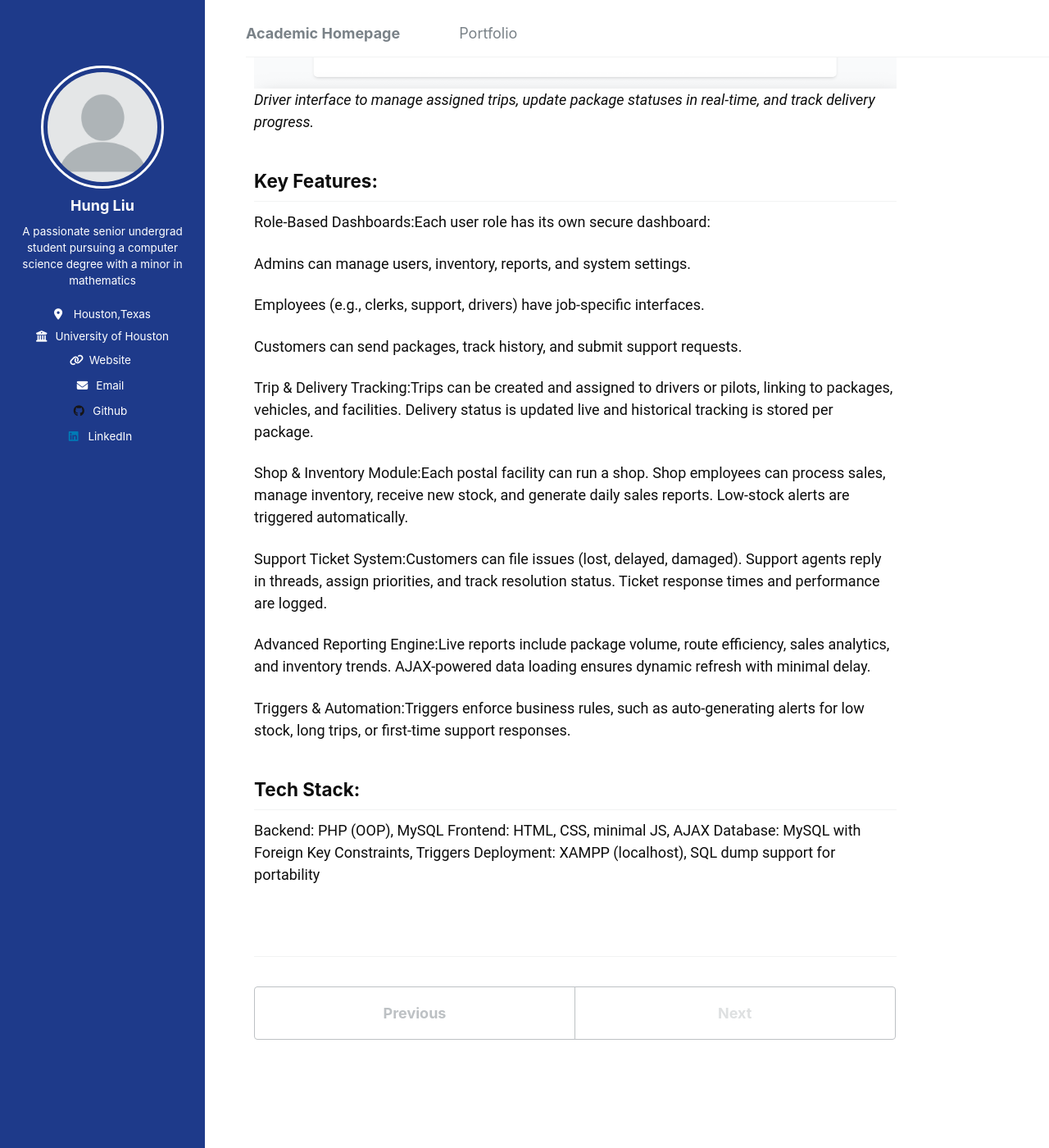
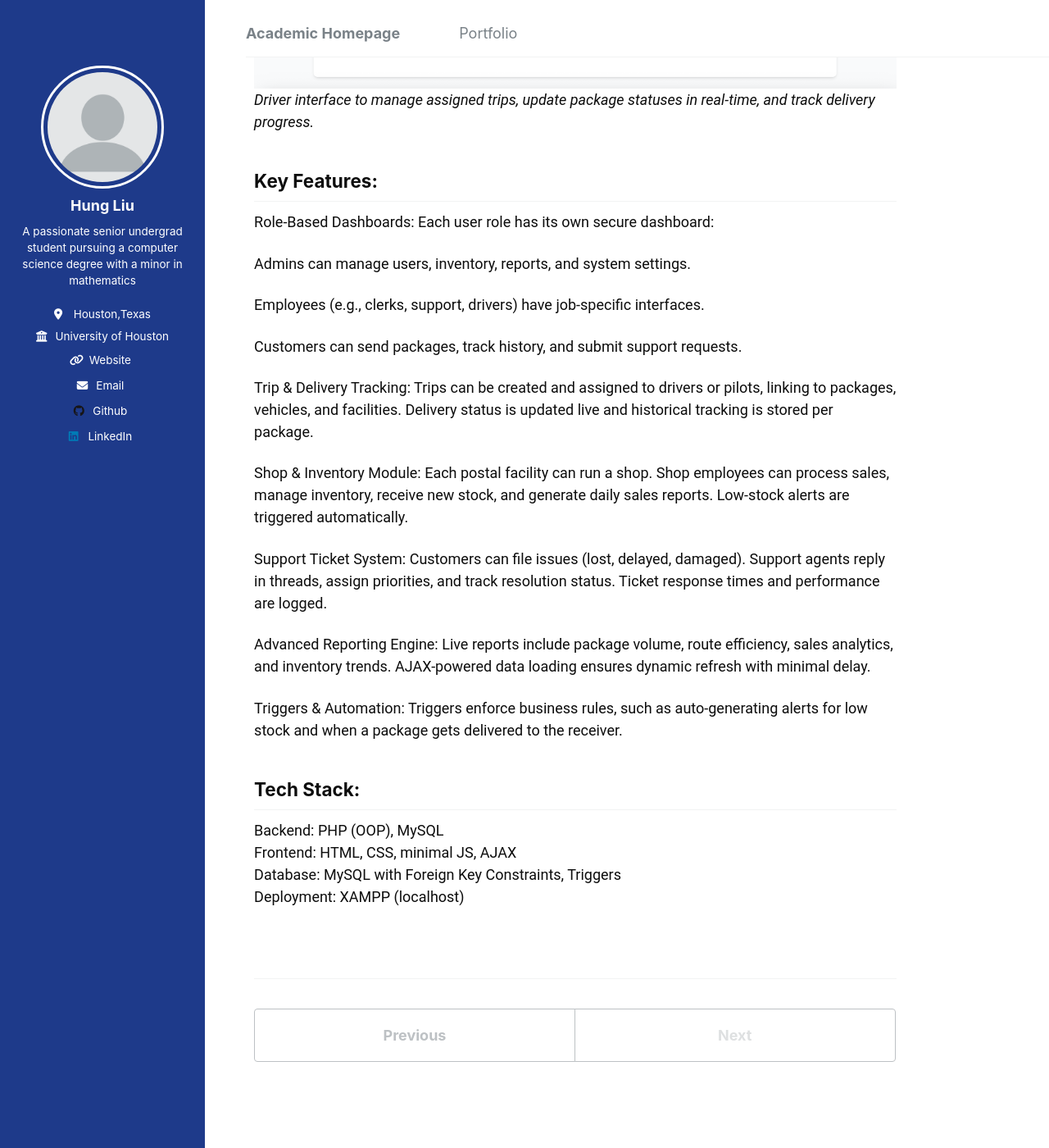
Before and after one commit to sunnySKL/sunnySKL.github.io, a Jekyll site: the page built from _portfolio/portfolio-2.md, in a window 1280 px wide and 1400 px high, scrolled down 5615 px. Shown: the whole window at 82% size. Built offline with Jekyll 4.4.1, drawn with Linux system fonts in a browser that asks for light colours.

Commit message:
Update portfolio-2.md

```diff
--- a/_portfolio/portfolio-2.md
+++ b/_portfolio/portfolio-2.md
@@ -80,7 +80,7 @@ After the delivery route is completed, any undelivered packages are automaticall
 
 
 ## Key Features:
-Role-Based Dashboards:Each user role has its own secure dashboard:
+Role-Based Dashboards: Each user role has its own secure dashboard:
 
 Admins can manage users, inventory, reports, and system settings.
 
@@ -88,19 +88,19 @@ Employees (e.g., clerks, support, drivers) have job-specific interfaces.
 
 Customers can send packages, track history, and submit support requests.
 
-Trip & Delivery Tracking:Trips can be created and assigned to drivers or pilots, linking to packages, vehicles, and facilities. Delivery status is updated live and historical tracking is stored per package.
+Trip & Delivery Tracking: Trips can be created and assigned to drivers or pilots, linking to packages, vehicles, and facilities. Delivery status is updated live and historical tracking is stored per package.
 
-Shop & Inventory Module:Each postal facility can run a shop. Shop employees can process sales, manage inventory, receive new stock, and generate daily sales reports. Low-stock alerts are triggered automatically.
+Shop & Inventory Module: Each postal facility can run a shop. Shop employees can process sales, manage inventory, receive new stock, and generate daily sales reports. Low-stock alerts are triggered automatically.
 
-Support Ticket System:Customers can file issues (lost, delayed, damaged). Support agents reply in threads, assign priorities, and track resolution status. Ticket response times and performance are logged.
+Support Ticket System: Customers can file issues (lost, delayed, damaged). Support agents reply in threads, assign priorities, and track resolution status. Ticket response times and performance are logged.
 
-Advanced Reporting Engine:Live reports include package volume, route efficiency, sales analytics, and inventory trends. AJAX-powered data loading ensures dynamic refresh with minimal delay.
+Advanced Reporting Engine: Live reports include package volume, route efficiency, sales analytics, and inventory trends. AJAX-powered data loading ensures dynamic refresh with minimal delay.
 
-Triggers & Automation:Triggers enforce business rules, such as auto-generating alerts for low stock, long trips, or first-time support responses.
+Triggers & Automation: Triggers enforce business rules, such as auto-generating alerts for low stock and when a package gets delivered to the receiver.
 
 
 ## Tech Stack:
 Backend: PHP (OOP), MySQL
 Frontend: HTML, CSS, minimal JS, AJAX
 Database: MySQL with Foreign Key Constraints, Triggers
-Deployment: XAMPP (localhost), SQL dump support for portability
+Deployment: XAMPP (localhost)
```
